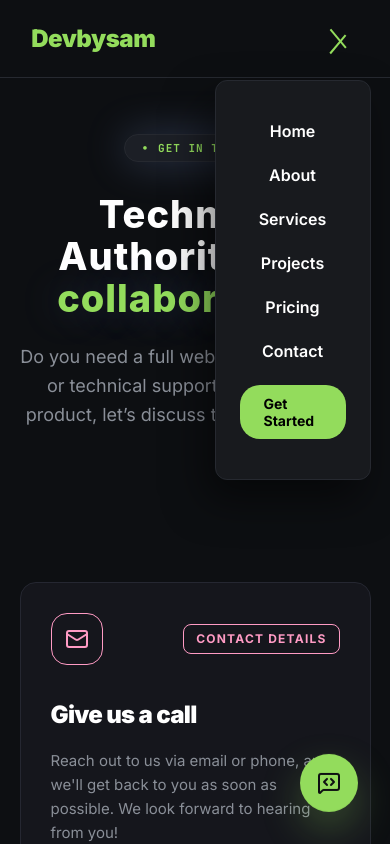
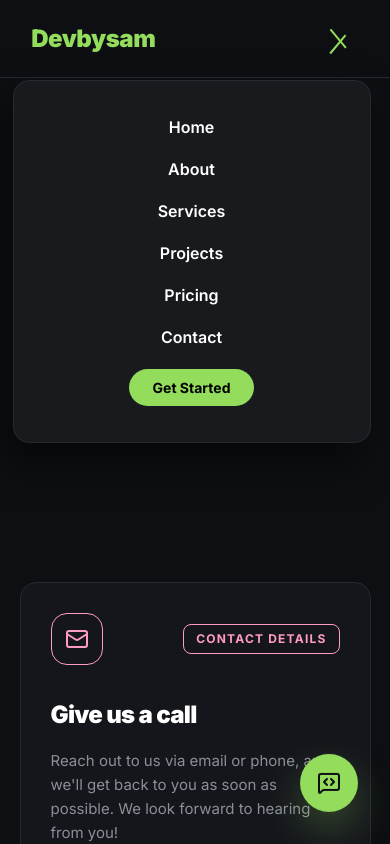
Before and after one commit to HoussamLh/React-Version, a React (Vite) app: page /contact in a window 390 px wide. Both pictures are taken after a click on the button 342 px from the left and 38 px from the top of the page. Shown: the top 844 px of the page. Built offline with nearby package versions, Linux system fonts and the light colour scheme.

Commit message:
Improve mobile navbar popup responsiveness

```diff
--- a/src/layouts/navbar.tsx
+++ b/src/layouts/navbar.tsx
@@ -72,7 +72,10 @@ export const Navbar: React.FC = () => {
           Contact
         </Link>
       </div>
-      <Link to="/services" style={styles.ctaLink} className="desktop-menu">
+      <Link to="/services"
+      style={styles.ctaLink}
+      className="desktop-menu"
+      onClick={toggleMenu}>
         Get Started
       </Link>
       {/* Mobile Hamburger Menu */}
@@ -99,7 +102,7 @@ export const Navbar: React.FC = () => {
 
       {/* Mobile Pop-up Window */}
       {isOpen && (
-        <div style={styles.mobilePopup}>
+        <div style={styles.mobilePopup} className="mobile-menu-panel">
           <Link to="/" style={styles.popupLink} onClick={toggleMenu}>
             Home
           </Link>
@@ -118,7 +121,11 @@ export const Navbar: React.FC = () => {
           <Link to="/contact" style={styles.popupLink} onClick={toggleMenu}>
             Contact
           </Link>
-          <Link to="/services" style={styles.ctaLink}>
+          <Link
+            to="/services"
+            style={styles.ctaLink}
+            className="mobile-menu-cta"
+          >
             Get Started
           </Link>
         </div>
@@ -190,18 +197,18 @@ const styles = {
     position: "fixed" as const,
     top: "80px",
     right: "5%",
-    width: "40%",
+    width: "min(390px, calc(100vw - 32px))",
     height: "auto",
-    maxHeight: "calc(100vh - 80px)",
+    maxHeight: "calc(100vh - 96px)",
     backgroundColor: "var(--bg-card)",
     border: "1px solid var(--border-color)",
-    borderRadius: "12px 12px 12px 12px",
-    padding: "40px 24px",
+    borderRadius: "16px",
+    padding: "36px 24px",
     display: "flex",
     flexDirection: "column" as const,
     alignItems: "center",
     justifyContent: "center",
-    gap: "24px",
+    gap: "22px",
     boxShadow: "-10px 20px 40px rgba(0,0,0,0.5)",
     zIndex: 1000,
   },
```
